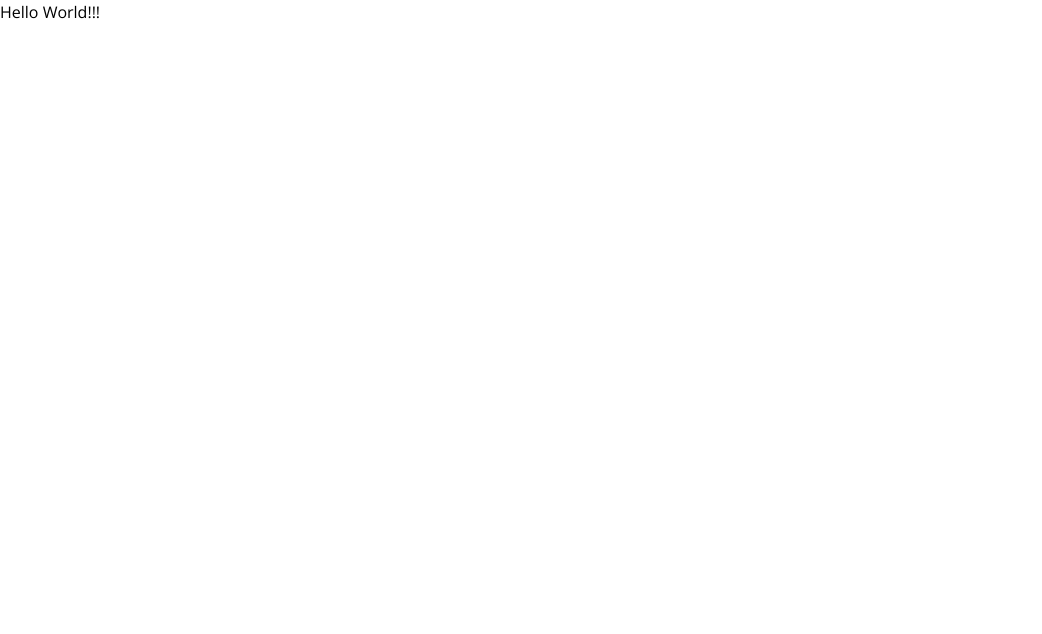
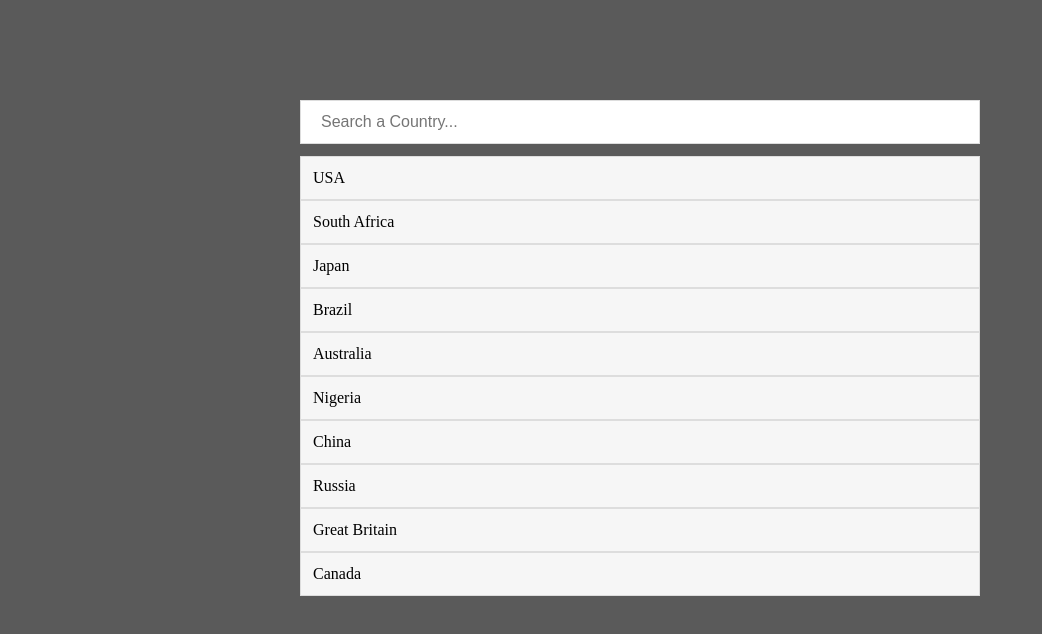
Before and after one commit to Moodybleu/Day-16---List-Search, a plain HTML site: page index.html in a window 1280 px wide. Shown: the whole page, without its empty margins (0-1042 px from the left). Drawn offline with nearby package versions, Linux system fonts and the light colour scheme.

Commit message:
Adds project

```diff
--- a/index.html
+++ b/index.html
@@ -3,7 +3,7 @@
   <head>
     <meta charset="UTF-8" />
     <meta name="viewport" content="width=device-width, initial-scale=1.0" />
-    <title>Document</title>
+    <title>List Search</title>
     <script
       src="https://kit.fontawesome.com/1935d064dd.js"
       crossorigin="anonymous"
@@ -11,7 +11,24 @@
     <link rel="stylesheet" href="styles.css" />
   </head>
   <body>
-    <p>Hello World!!!</p>
+    <div class="container">
+      <input type="text" id="search" placeholder="Search a Country..." autocomplete="off">
+
+      <ul id="list">
+
+        <li>USA</li>
+        <li>South Africa</li>
+        <li>Japan</li>
+        <li>Brazil</li>
+        <li>Australia</li>
+        <li>Nigeria</li>
+        <li>China</li>
+        <li>Russia</li>
+        <li>Great Britain</li>
+        <li>Canada</li>
+
+      </ul>
+    </div>
 
     <script src="script.js"></script>
   </body>
--- a/script.js
+++ b/script.js
@@ -0,0 +1,15 @@
+const input = document.getElementById("search");
+input.addEventListener("keyup", search);
+
+function search(){
+    const inputVal = input.value;
+    const li = document.getElementByTagName("li");
+
+    for (i = 0; i < li.length; i++) {
+        if (li[i].innerHTML.toLowerCase().includes(inputVal)) {
+            li[i].style.display = "";
+        } else {
+            li[i].style.display = "none";
+        }
+    }
+}
--- a/styles.css
+++ b/styles.css
@@ -1,41 +1,39 @@
-@import url("https://fonts.googleapis.com/css2?family=Open+Sans:wght@300;400;600;700&display=swap");
-
-:root {
-  --white: #fff;
-  --black: #1c2b2d;
-  --blue: #31326f;
-  --light-blue: #005490;
-  --color-primary: #9d0191;
-  --color-sec: #db6400;
-  --grey: #eee;
-  --dark-grey: #222831;
-}
-
 * {
+  padding: 0;
   margin: 0;
-  padding: 0;
   box-sizing: border-box;
 }
 
-html {
-  font-size: 10px;
-}
-
 body {
-  font-family: "Open Sans", sans-serif;
-}
-
-p {
-  font-size: 1.6rem;
-  line-height: 1.5;
-}
-
-img {
-  width: 100%;
+  background-color: rgb(90, 90, 90);
 }
 
 .container {
-  max-width: 900px;
+  max-width: 700px;
   margin: 0 auto;
-  padding: 0 20px;
+  padding: 100px 10px 0 10px;
 }
+
+#search {
+  width: 100%;
+  font-size: 16px;
+  padding: 12px 20px;
+  border: 1px solid #ddd;
+  margin-bottom: 12px;
+  outline: none;
+}
+
+#list {
+  list-style: none;
+}
+
+#list li {
+  border: 1px solid #ddd;
+  padding: 12px;
+  background-color: #f6f6f6;
+  display: block;
+}
+
+#list li:hover {
+  background-color: #eee;
+}
```
